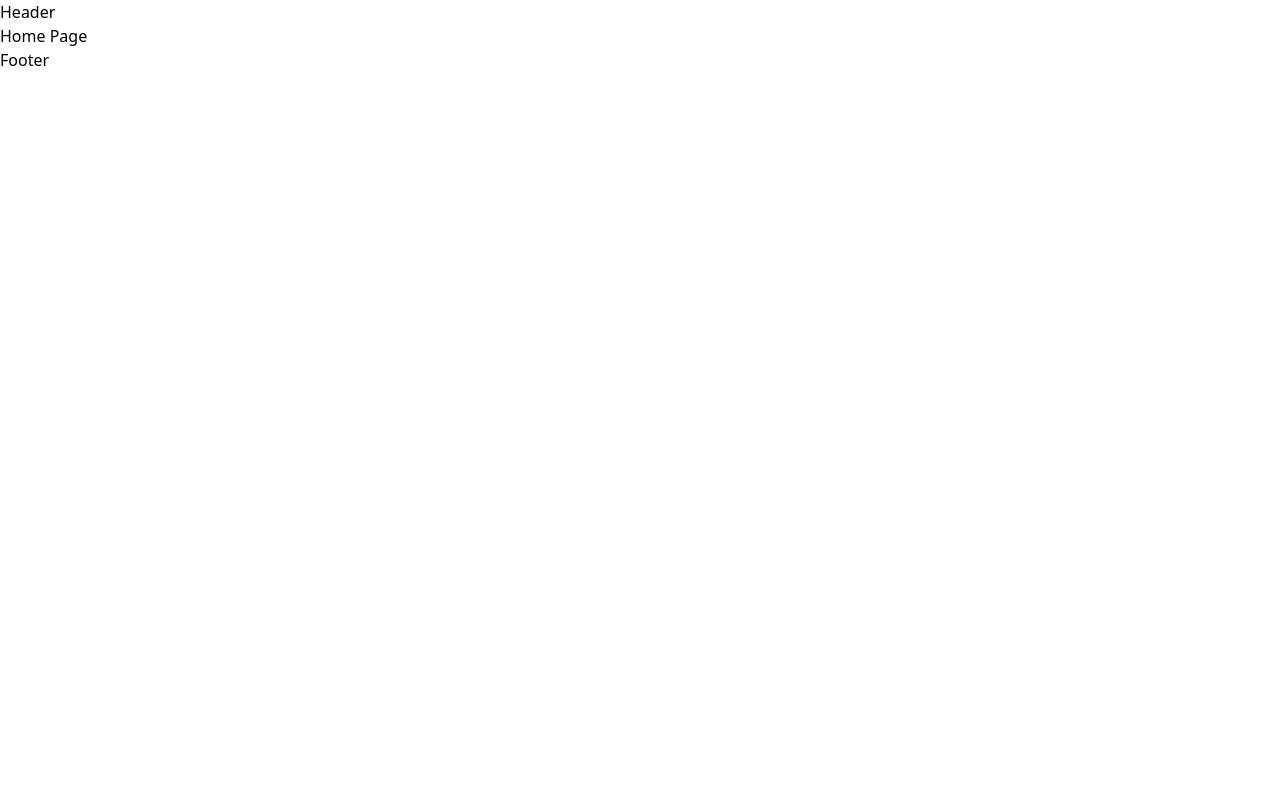
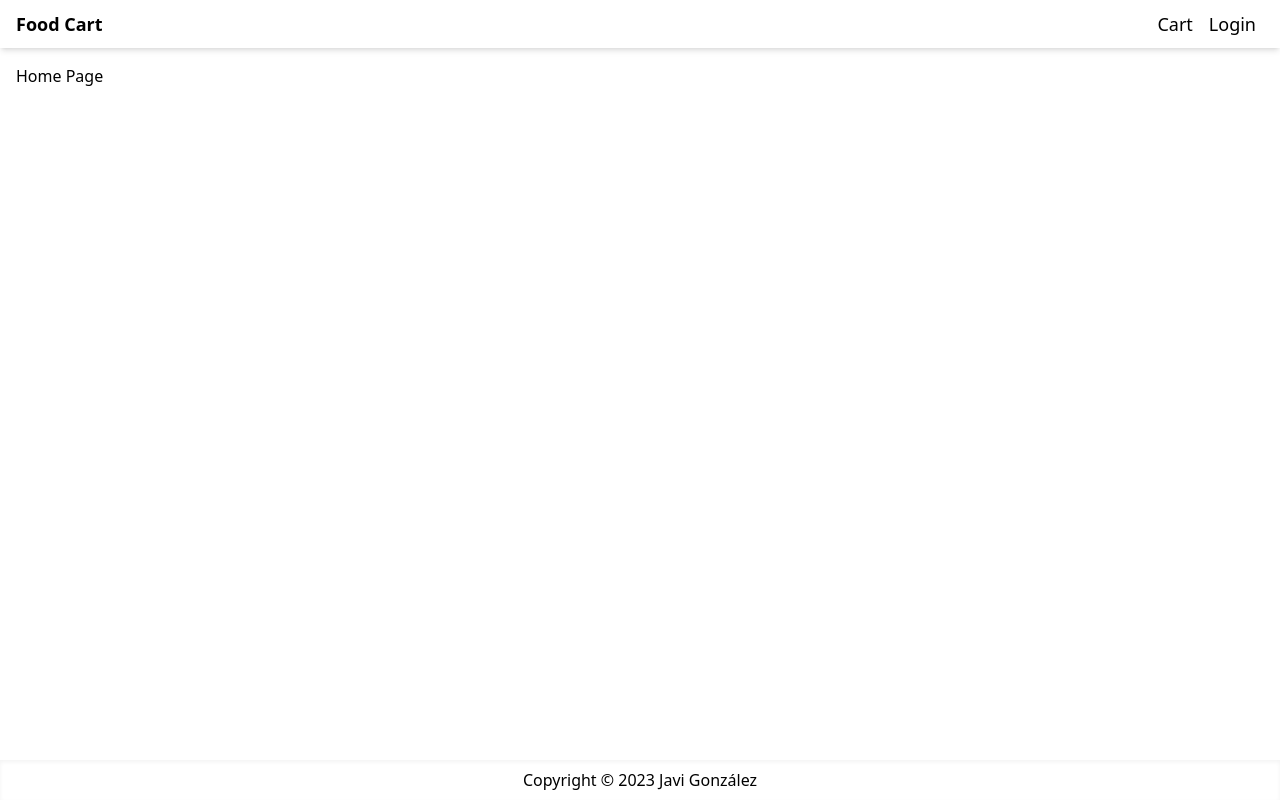
Before and after one commit to javigondeveloper/food-cart-project, a Next.js app: page / in a window 1280 px wide. Built offline with nearby package versions, Linux system fonts and the light colour scheme.

Commit message:
Layout component

```diff
--- a/components/Layout.jsx
+++ b/components/Layout.jsx
@@ -1,4 +1,5 @@
 import Head from 'next/head';
+import Link from 'next/link';
 
 export default function Layout({ title, children }) {
   return (
@@ -7,10 +8,26 @@
         <title>{title ? title : 'Food Cart'}</title>
         <meta name="description" content="Ecommerce Website" />
       </Head>
-      <div>
-        <header>Header</header>
-        <main>{children}</main>
-        <footer>Footer</footer>
+      <div className=" flex min-h-screen flex-col justify-between">
+        <header>
+          <nav className=" flex h-12 items-center px-4 justify-between shadow-md">
+            <Link href="/" className="text-lg font-bold">
+              Food Cart
+            </Link>
+            <div>
+              <Link href="/cart" className=" p-2 text-lg">
+                Cart
+              </Link>
+              <Link href="/login" className="p-2 text-lg">
+                Login
+              </Link>
+            </div>
+          </nav>
+        </header>
+        <main className="container m-auto mt-4 px-4">{children}</main>
+        <footer className="flex h-10 justify-center items-center shadow-inner">
+          Copyright © 2023 Javi González
+        </footer>
       </div>
     </>
   );
```
